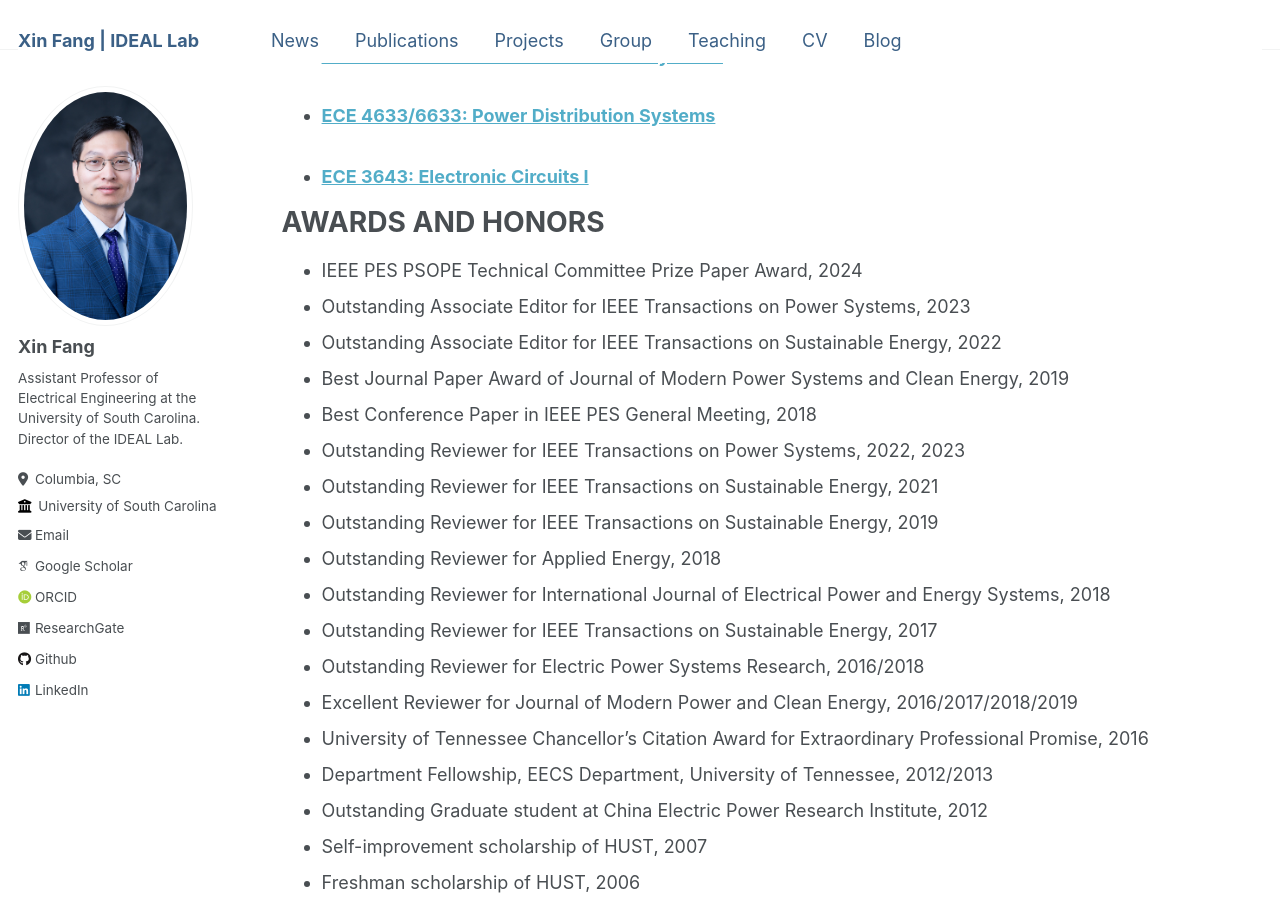
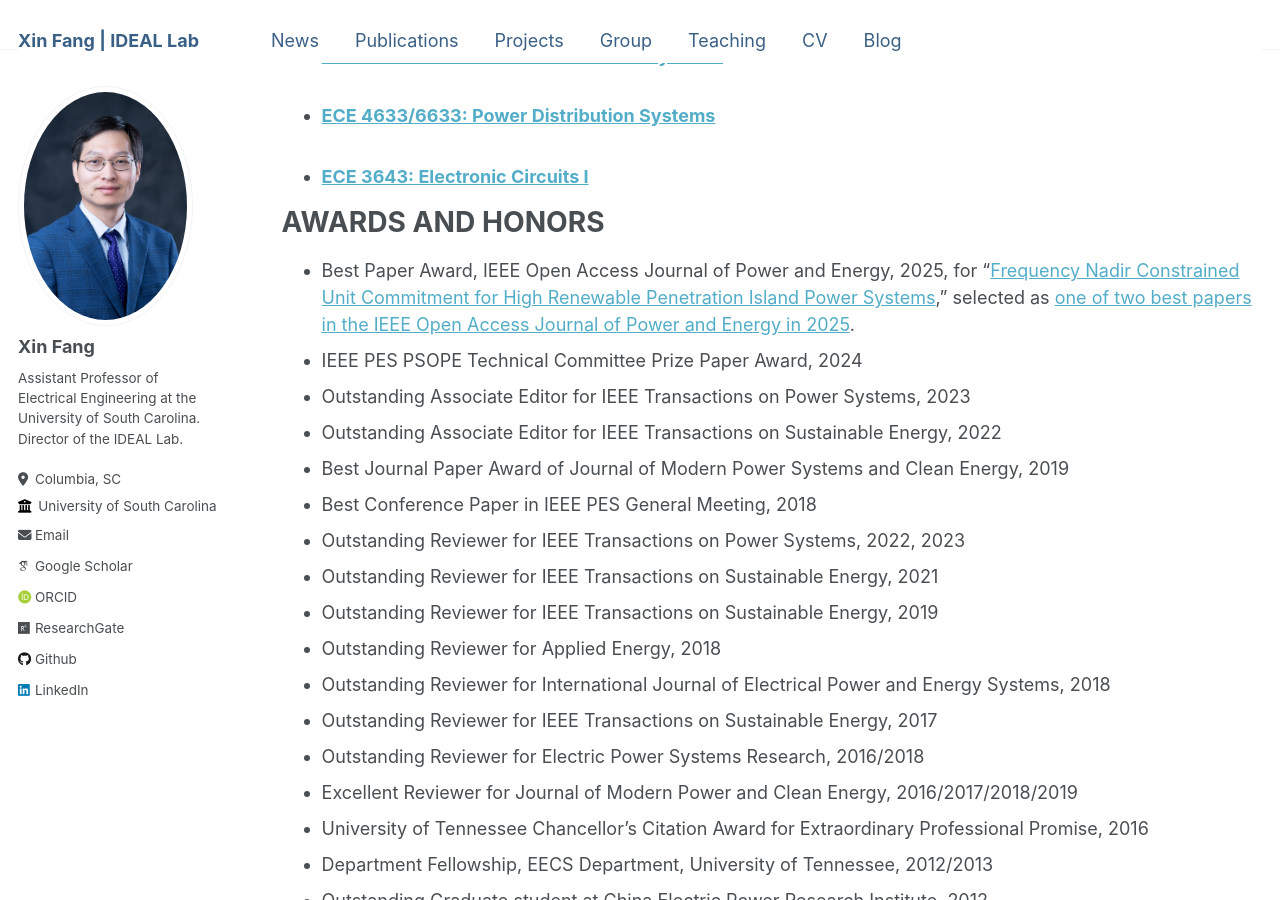
Before and after one commit to XinFang88/xinfang88.github.io, a Jekyll site: the page built from _pages/cv.md, in a window 1280 px wide and 900 px high, scrolled down 15199 px. Built offline with Jekyll 4.4.1, drawn with Linux system fonts in a browser that asks for light colours; some web fonts are replaced.

Commit message:
award list

```diff
--- a/_pages/cv.md
+++ b/_pages/cv.md
@@ -51,6 +51,7 @@
 
 AWARDS AND HONORS
 ======
+* Best Paper Award, IEEE Open Access Journal of Power and Energy, 2025, for "[Frequency Nadir Constrained Unit Commitment for High Renewable Penetration Island Power Systems](https://ieeexplore.ieee.org/abstract/document/10445517)," selected as [one of two best papers in the IEEE Open Access Journal of Power and Energy in 2025](https://ieeexplore.ieee.org/stamp/stamp.jsp?tp=&arnumber=11355900&_gl=1*1k8sk0u*_gcl_au*ODMzODU0NzM5LjE3NzgxNzQ1ODY).
 * IEEE PES PSOPE Technical Committee Prize Paper Award, 2024
 * Outstanding Associate Editor for IEEE Transactions on Power Systems, 2023
 * Outstanding Associate Editor for IEEE Transactions on Sustainable Energy, 2022
```
